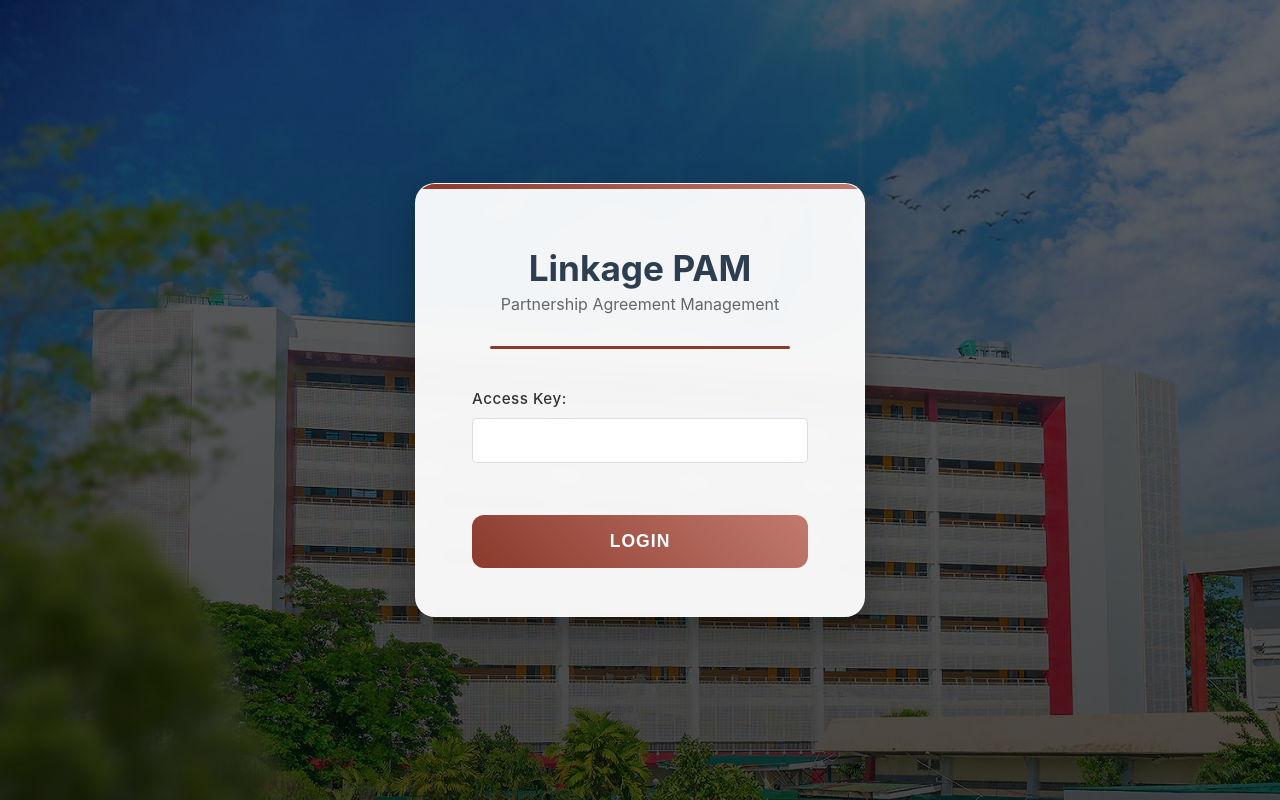
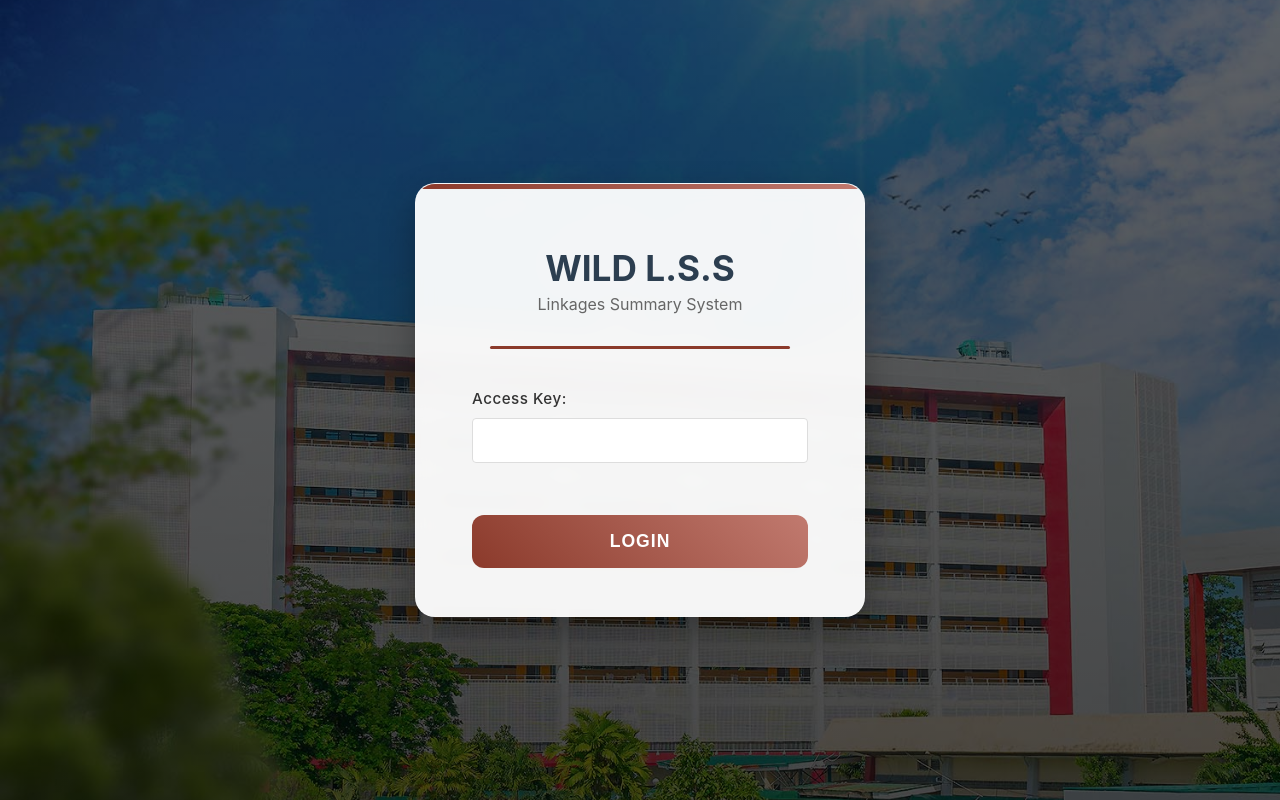
Before and after one commit to Shork-web/linkages-summary, a React (Create React App) app: page /login in a window 1280 px wide. Built offline with nearby package versions, Linux system fonts and the light colour scheme; no server answers.

Commit message:
changed the log in name from PAM to LSS

```diff
--- a/src/components/Auth/Login/Login.jsx
+++ b/src/components/Auth/Login/Login.jsx
@@ -51,8 +51,8 @@ const Login = () => {
     <div className="login-container">
       <div className="login-form">
         <h2>
-          Linkage PAM
-          <span className="subtitle">Partnership Agreement Management</span>
+          WILD L.S.S
+          <span className="subtitle">Linkages Summary System</span>
         </h2>
         {error && <div className="error-message">{error}</div>}
         <form onSubmit={handleLogin}>
```
